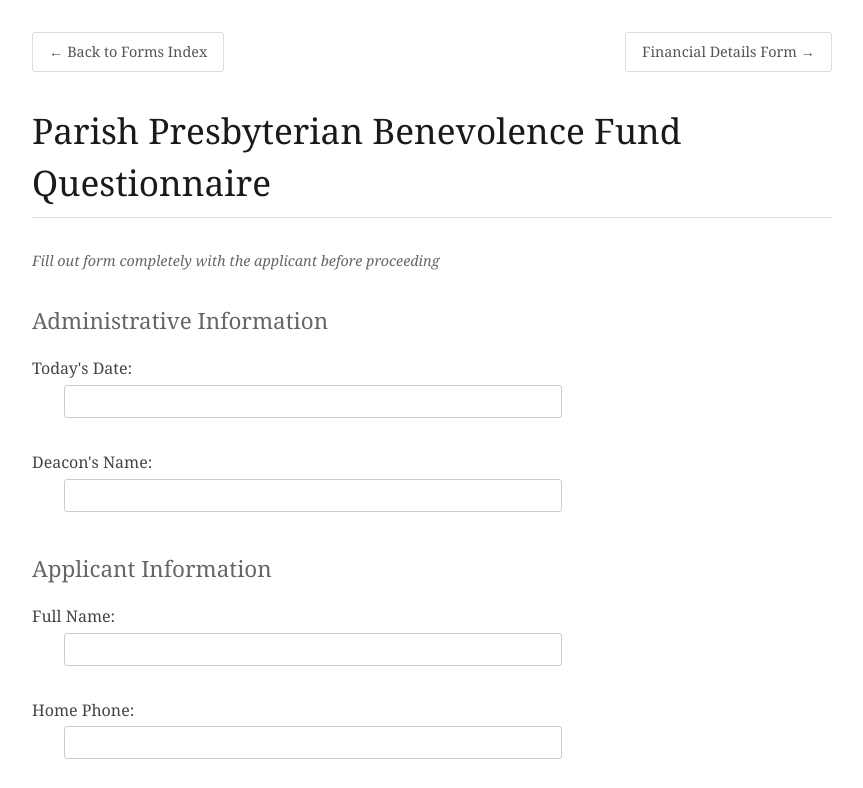
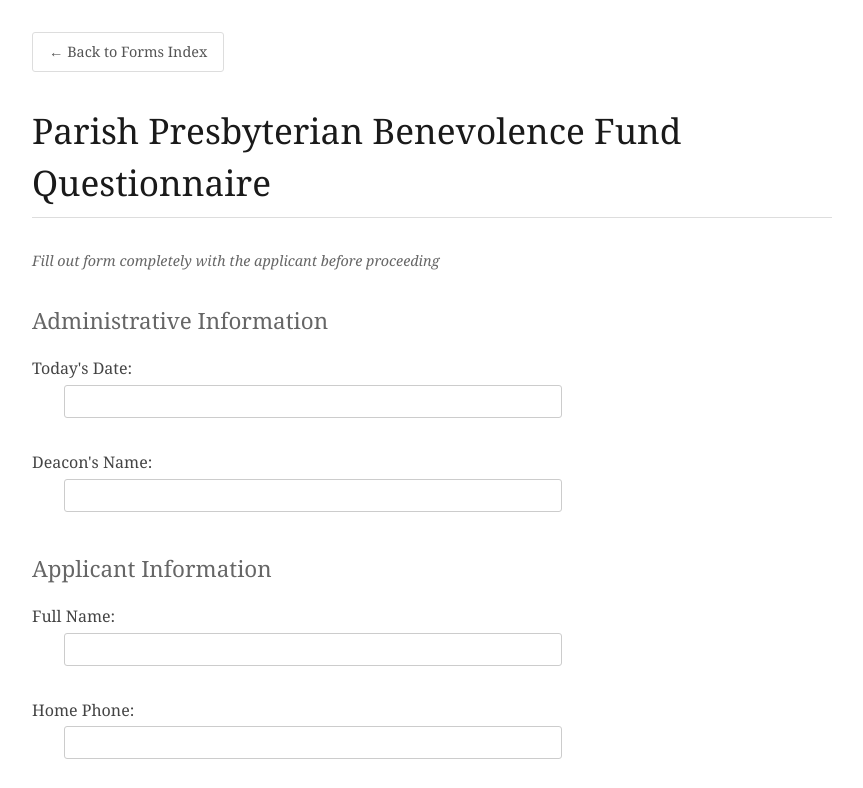
Before and after one commit to cristbc/parish, a plain HTML site: page benevolence-detailed.html in a window 1280 px wide. Shown: the top 788 px of the page, without its empty margins (208-1071 px from the left). Drawn offline with Linux system fonts and the light colour scheme.

Commit message:
Update benevolence-detailed.html

```diff
--- a/benevolence-detailed.html
+++ b/benevolence-detailed.html
@@ -119,10 +119,9 @@
         }
     </style>
 </head>
-<body>
+    <body>
     <div class="navigation">
         <a href="index.html" class="nav-link">&larr; Back to Forms Index</a>
-        <a href="financial-details-2025.html" class="nav-link">Financial Details Form &rarr;</a>
     </div>
 
     <h1>Parish Presbyterian Benevolence Fund Questionnaire</h1>
```
